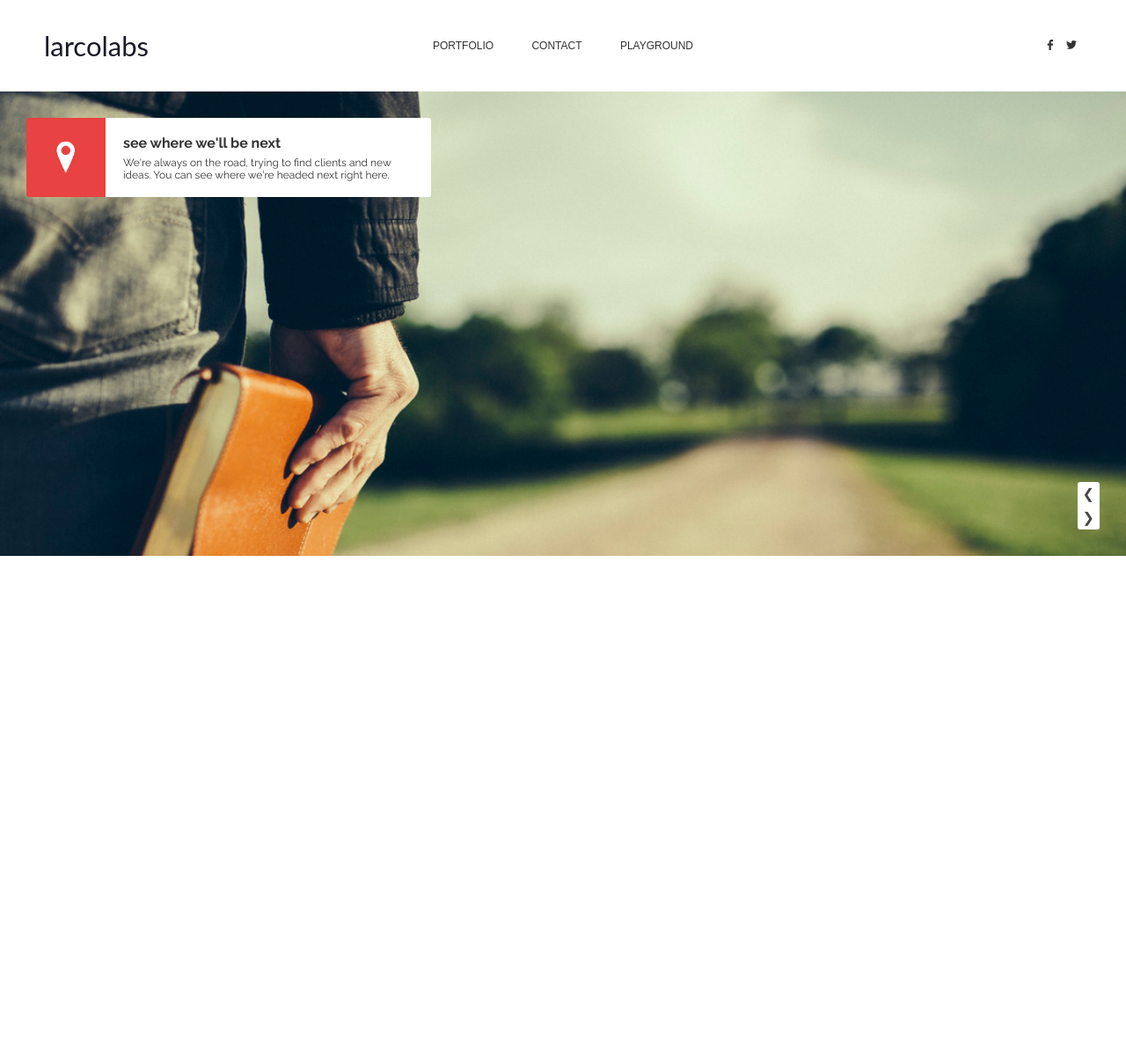
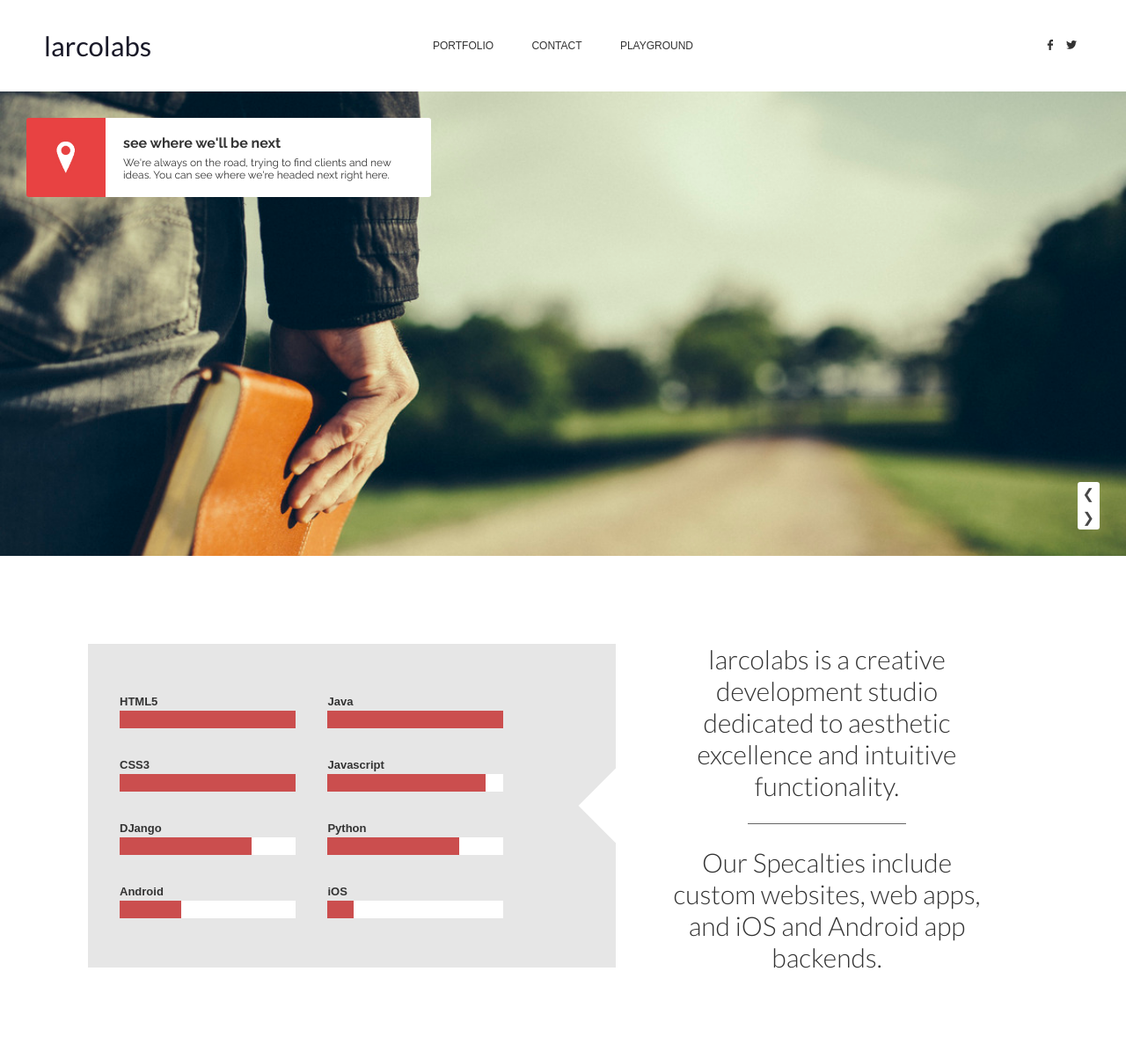
Before and after one commit to HunterLarco/Larco-Labs, a Python web app: template templates/landing.html in a window 1280 px wide. Shown: the whole page at 88% size. Before the commit the page ends 632 px from the top, so only its background shows below. Run offline with Jinja, Linux system fonts and the light colour scheme; the template is opened without the code that fills it, so the values that code supplies are empty.

Commit message:
First Pitch Slide Complete

```diff
--- a/templates/landing.html
+++ b/templates/landing.html
@@ -1,15 +1,5 @@
 <!DOCTYPE html>
 <style>
-
-body{
-	overflow:hidden !important;
-}
-
-.landing{
-	height:100%;
-
-	position:relative;
-}
 
 .header{
 	height:104px;
@@ -234,6 +224,108 @@
 	left:3px;
 }
 
+.panels{
+	padding:50px 100px;
+
+	margin:0px auto;
+
+	max-width:1200px;
+}
+.panels .panel{
+	display:block;
+	position:relative;
+
+	margin:50px 0px;
+}
+
+.panels .panel .img{
+	display:inline-block;
+	position:relative;
+
+	width:600px;
+
+	background:rgb(230,230,230);
+
+	overflow:hidden;
+}
+.panels .panel .img::after{
+	content:'';
+
+	position:absolute;
+	right:-30px;
+	top:50%;
+	margin-top:-30px;
+
+	height:60px;
+	width:60px;
+
+	-webkit-transform:rotate(45deg);
+
+	background:rgb(255,255,255);
+
+	-webkit-transition:right 150ms;
+}
+.panels .panel .img:hover::after{
+	right:-40px;
+}
+.panels .panel img{
+	width:100%;
+}
+
+.panels .panel .content{
+	position:absolute;
+	top:0px;
+	left:600px;
+	right:0px;
+	bottom:0px;
+
+	overflow:visible;
+
+	font-size:30px;
+	font-family:lato;
+	font-weight:300;
+
+	text-align:center;
+
+	padding:0px 50px;
+}
+.panels .panel .content line{
+	display:block;
+
+	height:1px;
+	margin:25px 100px;
+
+	background:rgb(102,102,102);
+}
+
+.skills{
+	padding:40px 20px;
+}
+.skills .skill{
+	display:inline-block;
+
+	margin:16px;
+
+	font-size:13px;
+	font-weight:700;
+
+	line-height:20px;
+}
+.skills .skill .slider{
+	height:20px;
+	width:200px;
+
+	background:rgb(255,255,255);
+
+	overflow:hidden;
+}
+.skills .skill bar{
+	display:block;
+	height:100%;
+
+	background:rgb(203,78,78);
+}
+
 </style>
 <html>
 <head>
@@ -251,7 +343,8 @@
 <link rel="stylesheet" href="/resources/css/global.css"/>
 <link rel="stylesheet" href="/resources/fonts/social/font.css"/>
 
-<link href='http://fonts.googleapis.com/css?family=Raleway:400,700,900' rel='stylesheet' type='text/css'></link>
+<link href='http://fonts.googleapis.com/css?family=Raleway:400,700' rel='stylesheet' type='text/css'></link>
+<link href='http://fonts.googleapis.com/css?family=Lato:300,400' rel='stylesheet' type='text/css'></link>
 
 <script src='/resources/scripts/googleanalytics.js'></script>
 <script src='/resources/scripts/requestAnimationFrame.js'></script>
@@ -259,8 +352,6 @@
 </head>
 <body>
 
-
-<div class='landing'>
 
 <div class='header'>
 	<div class='logo full-height total-center'><div>larcolabs</div></div>
@@ -315,6 +406,26 @@
 
 </div>
 
+<div class='panels'>
+
+	<div class='panel'>
+		<a href='/portfolio/sealed' class='img'>
+			<div class='skills'>
+				<div class='skill'><div class='title'>HTML5</div><div class='slider'><bar style='width:100%;'></bar></div></div>
+				<div class='skill'><div class='title'>Java</div><div class='slider'><bar style='width:100%;'></bar></div></div>
+				<div class='skill'><div class='title'>CSS3</div><div class='slider'><bar style='width:100%;'></bar></div></div>
+				<div class='skill'><div class='title'>Javascript</div><div class='slider'><bar style='width:90%;'></bar></div></div>
+				<div class='skill'><div class='title'>DJango</div><div class='slider'><bar style='width:75%;'></bar></div></div>
+				<div class='skill'><div class='title'>Python</div><div class='slider'><bar style='width:75%;'></bar></div></div>
+				<div class='skill'><div class='title'>Android</div><div class='slider'><bar style='width:35%;'></bar></div></div>
+				<div class='skill'><div class='title'>iOS</div><div class='slider'><bar style='width:15%;'></bar></div></div>
+			</div>
+		</a>
+		<div class='content total-center'>
+			<div>larcolabs is a creative development studio dedicated to aesthetic excellence and intuitive functionality.<line></line>Our Specalties include custom websites, web apps, and iOS and Android app backends.</div>
+		</div>
+	</div>
+
 </div>
 
 
```
Lines whose indentation alone changed are shown as unchanged.
